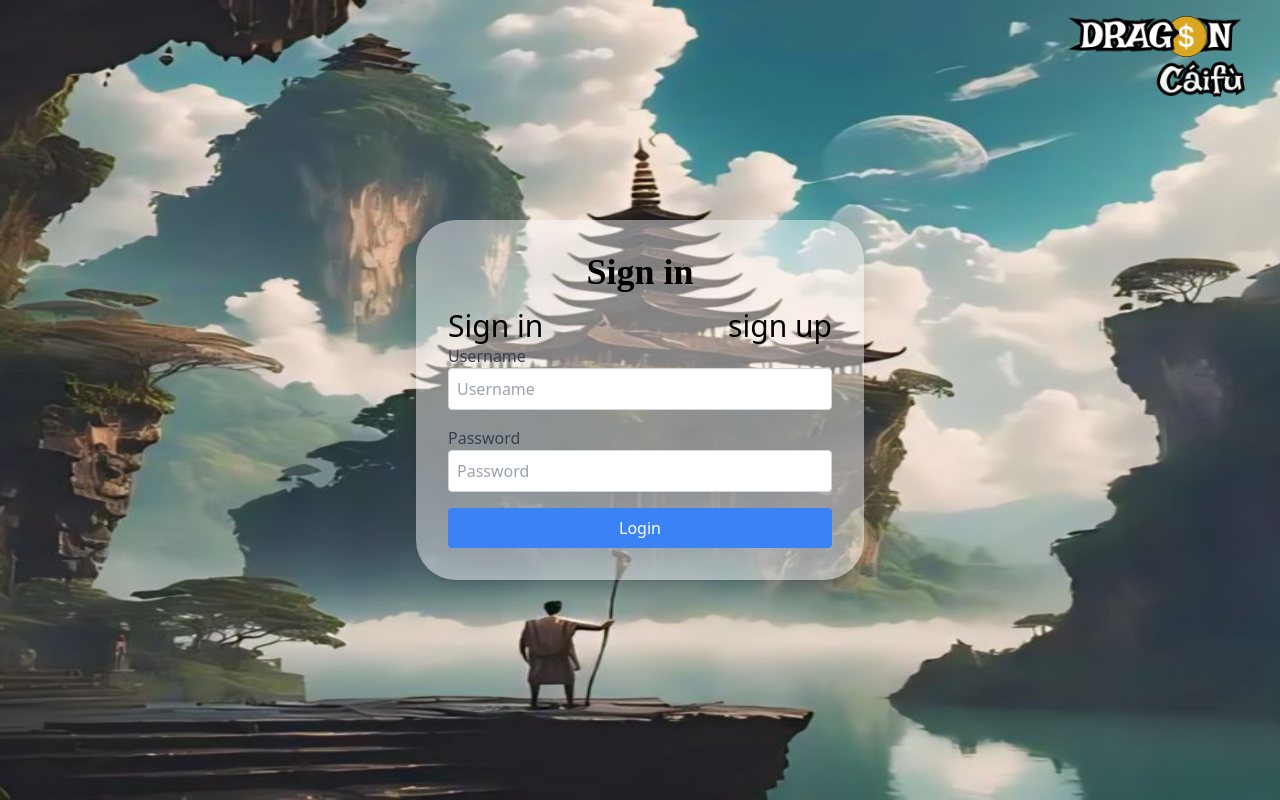
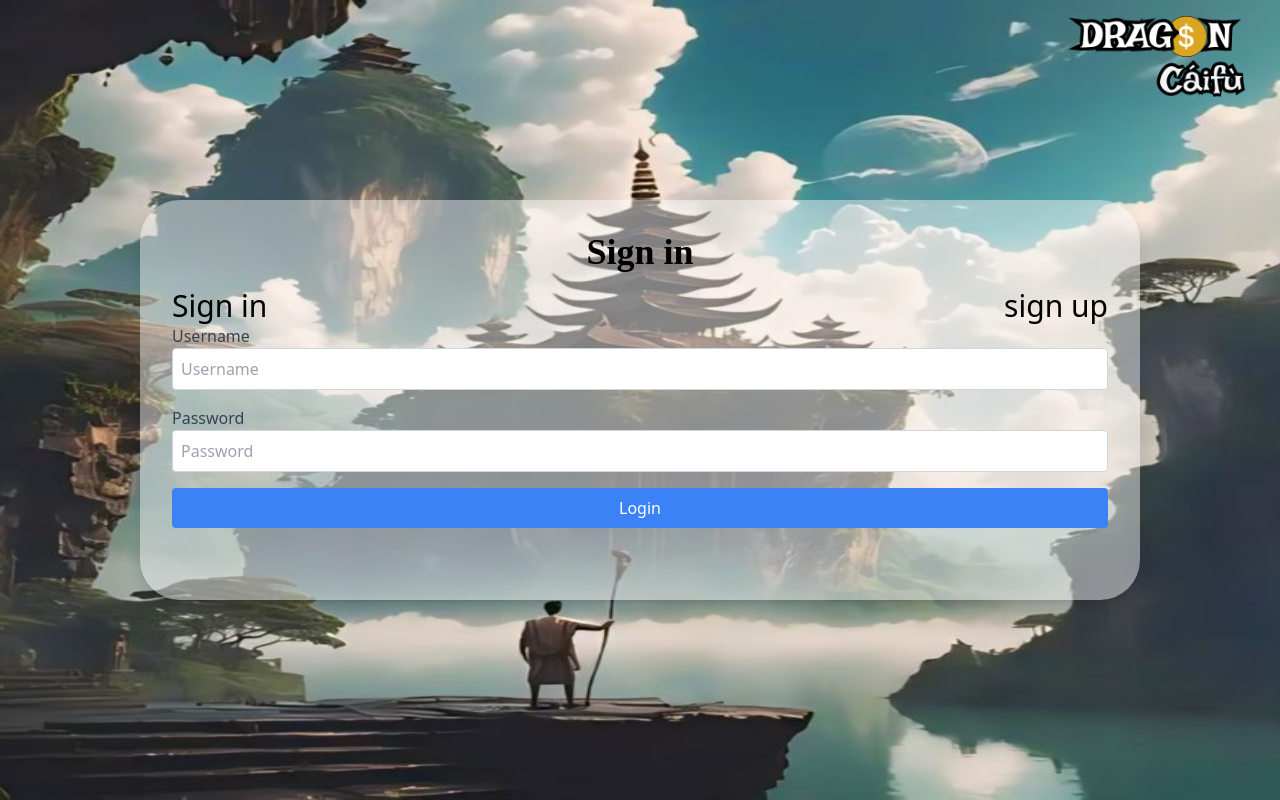
Before and after one commit to RafotID/Dragon_sugih, a React (Vite) app in the folder game/: page /login in a window 1280 px wide. Built offline with nearby package versions, Linux system fonts and the light colour scheme; a web font is replaced by a local one.

Commit message:
Update login.jsx

```diff
--- a/game/src/Pages/login.jsx
+++ b/game/src/Pages/login.jsx
@@ -15,7 +15,7 @@ const Login = () => {
 
             {/* Konten Login di tengah */}
             <div className="flex items-center justify-center h-full">
-                <div className="bg-white p-8 rounded-[40px] shadow-lg max-w-md w-full bg-opacity-45  lg:w[400px] ">
+            <div className="bg-white p-8 rounded-[40px] shadow-lg max-w-[400] max-h-[400px] w-full h-full bg-opacity-45 md:w-[1000px] md:h-700">
                     <h2 className="text-4xl font-bold mb-4 text-center font-inria-serif">Sign in</h2>
                     <div className='flex justify-between text-3xl'>
                         <div className='border-white'>
```
